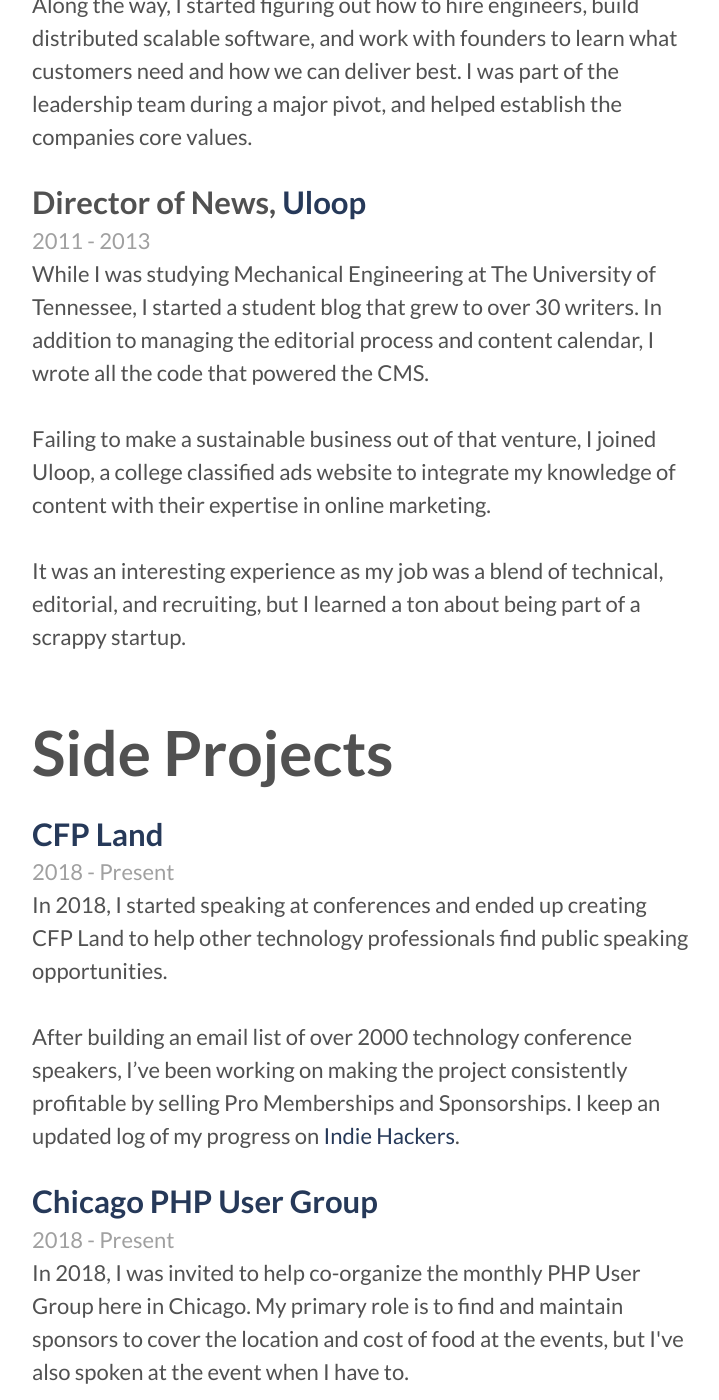
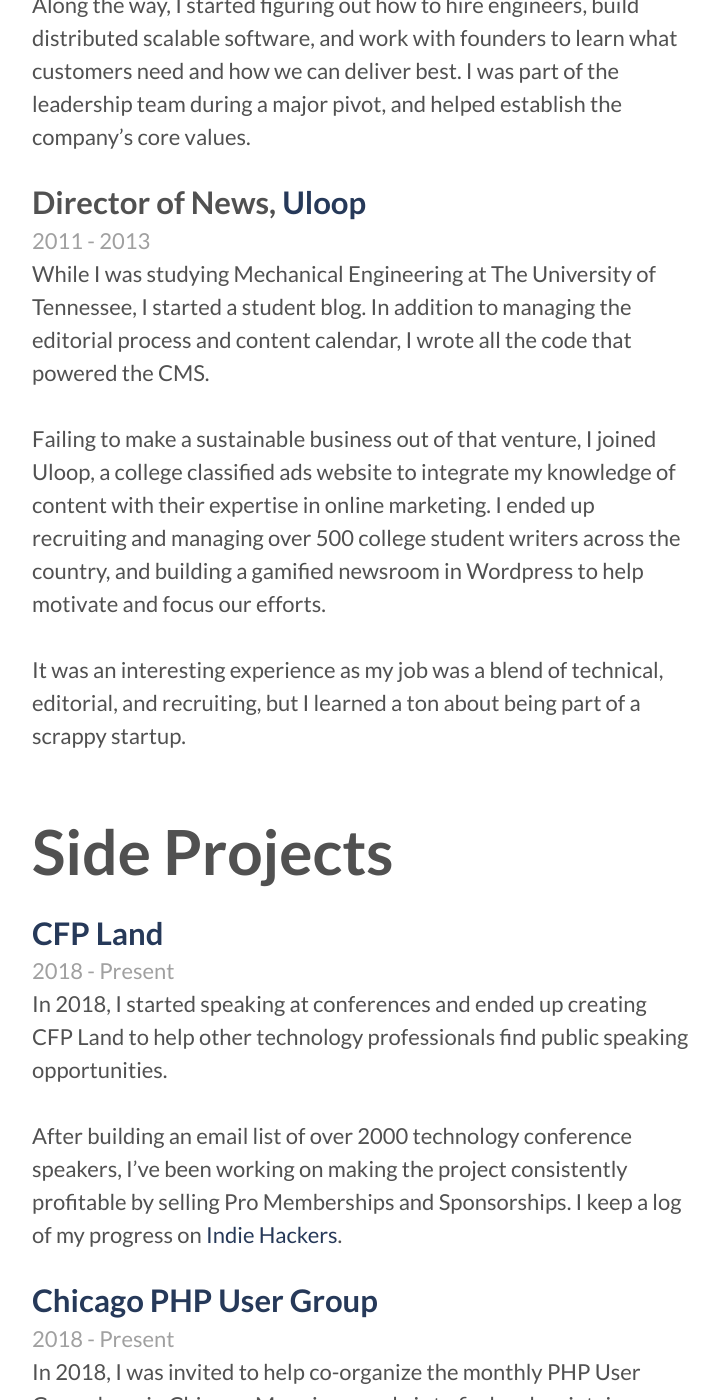
Before and after one commit to karllhughes/personal-blog-5, a Jekyll site: the page built from work.md, in a window 1280 px wide and 1400 px high, scrolled down 1090 px. Shown: the whole window, without its empty margins (278-997 px from the left). Built offline with Jekyll 4.4.1, drawn with Linux system fonts in a browser that asks for light colours; some of the changed text lies outside the part shown.

Commit message:
Fixing typos

```diff
--- a/work.md
+++ b/work.md
@@ -29,20 +29,20 @@
 
 Along the way, I started figuring out how to hire engineers, build distributed scalable software, and work with
 founders to learn what customers need and how we can deliver best. I was part of the leadership team
-during a major pivot, and helped establish the companies core values.
+during a major pivot, and helped establish the company's core values.
 
 ### Director of News, [Uloop](https://www.uloop.com/)
 <p class="post-meta">2011 - 2013</p>
 
 <p class="hug">
-While I was studying Mechanical Engineering at The University of Tennessee, I started a student blog
-that grew to over 30 writers. In addition to managing the editorial process and content calendar,
-I wrote all the code that powered the CMS.
+While I was studying Mechanical Engineering at The University of Tennessee, I started a student blog.
+In addition to managing the editorial process and content calendar, I wrote all the code that powered the CMS.
 </p>
 
 Failing to make a sustainable business out of that venture, I joined Uloop,
 a college classified ads website to integrate my knowledge of content with their expertise in
-online marketing.
+online marketing. I ended up recruiting and managing over 500 college student writers across the country,
+and building a gamified newsroom in Wordpress to help motivate and focus our efforts.
 
 It was an interesting experience as my job was a blend of technical, editorial, and recruiting, but I
 learned a ton about being part of a scrappy startup.
@@ -56,7 +56,7 @@
  technology professionals find public speaking opportunities.</p>
 
 After building an email list of over 2000 technology conference speakers, I've been working on
-making the project consistently profitable by selling Pro Memberships and Sponsorships. I keep an updated log of my
+making the project consistently profitable by selling Pro Memberships and Sponsorships. I keep a log of my
 progress on <a href="https://www.indiehackers.com/product/cfp-land">Indie Hackers</a>.
 
 ### [Chicago PHP User Group](https://www.meetup.com/Chicago-PHP-User-Group/)
@@ -65,7 +65,7 @@
 <p class="hug">
 In 2018, I was invited to help co-organize the monthly PHP User Group here in Chicago. My primary role is to
 find and maintain sponsors to cover the location and cost of food at the events, but I've also spoken at
-the event when I have to.
+the event and helped coordinate our annual Hacktoberfest event.
 </p>
 
 ### [Shiphp](https://www.shiphp.com)
```
